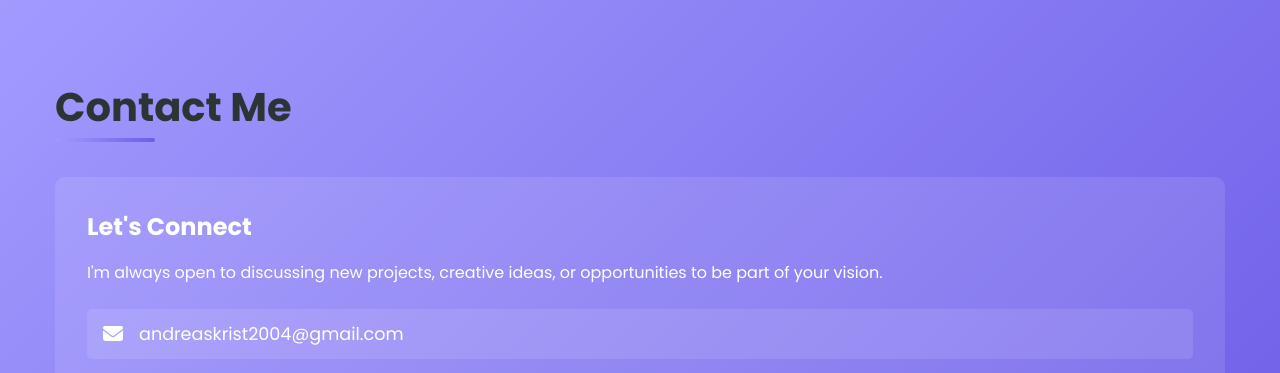
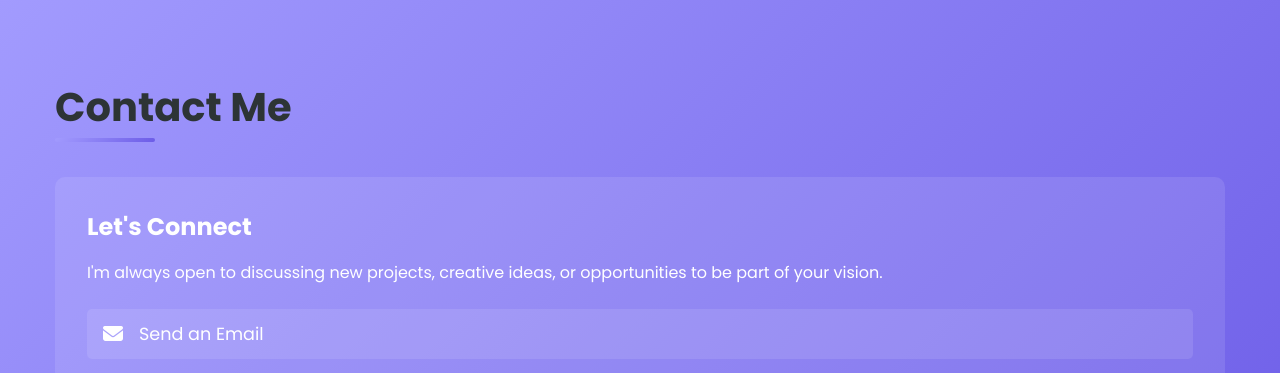
Before and after one commit to AndreasKrist/New-Portofolio, a plain HTML site: page index.html in a window 1280 px wide. Shown: the part 4621-4994 px from the top of the page. Drawn offline with Linux system fonts and the light colour scheme.

Commit message:
Update index.html

```diff
--- a/index.html
+++ b/index.html
@@ -1411,7 +1411,7 @@
                     <div class="social-connect mt-6">
                         <a href="mailto:andreaskrist2004@gmail.com" class="contact-link">
                             <i class="fas fa-envelope"></i>
-                            <span>andreaskrist2004@gmail.com</span>
+                            <span>Send an Email</span>
                         </a>
                         <a href="https://github.com/AndreasKrist" target="_blank" class="contact-link">
                             <i class="fab fa-github"></i>
```
